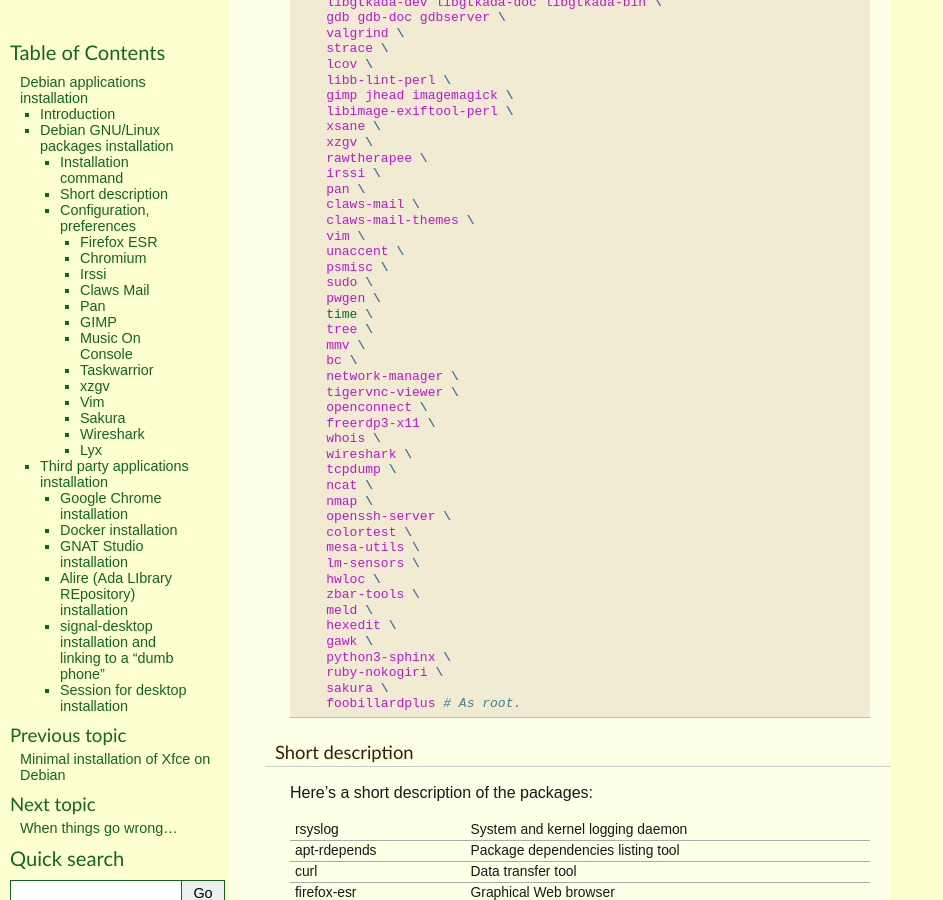
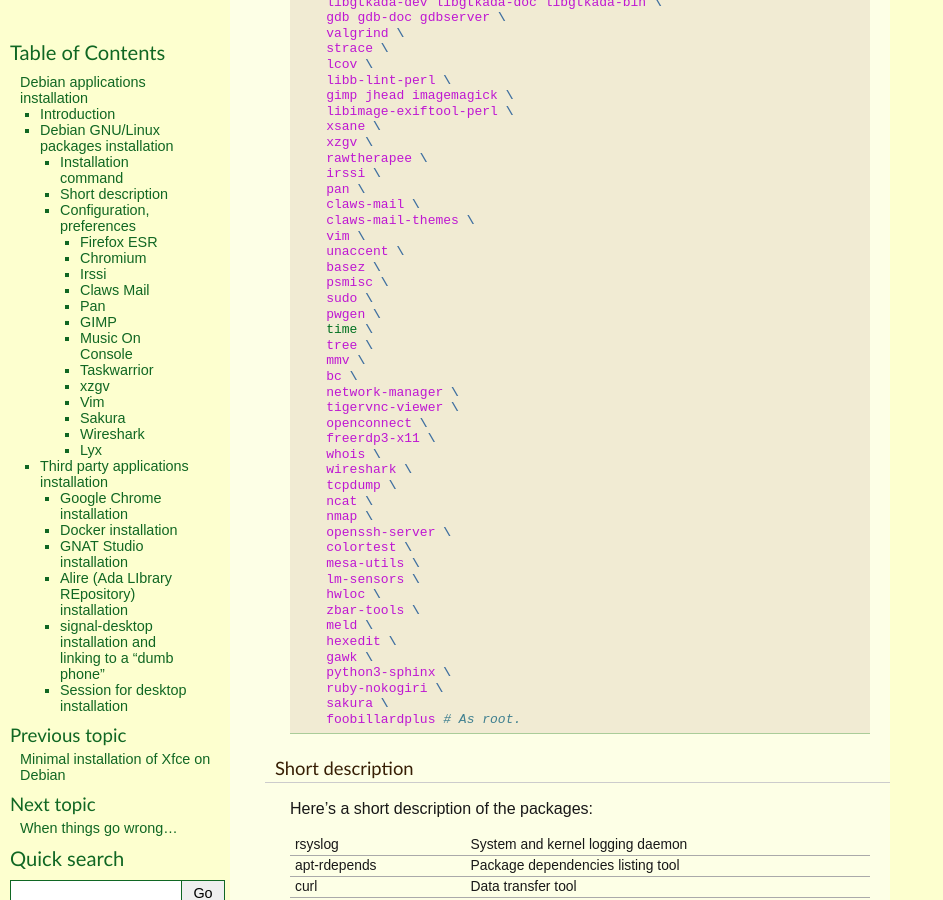
Before and after one commit to thierr26/thierr26_personal_notes_sphinx_sources, a Sphinx documentation site: the page built from source/debian_apps_install.rst, in a window 1280 px wide and 900 px high, scrolled down 1812 px. Shown: the whole window, without its empty margins (0-943 px from the left). Built offline with Sphinx 7.4.7, drawn with Linux system fonts in a browser that asks for light colours; some of the changed text lies outside the part shown.

Commit message:
Add basez to Debian app. page

```diff
--- a/source/debian_apps_install.rst
+++ b/source/debian_apps_install.rst
@@ -97,6 +97,7 @@
       claws-mail-themes \
       vim \
       unaccent \
+      basez \
       psmisc \
       sudo \
       pwgen \
@@ -268,6 +269,8 @@
     - Vim text editor
   * - unaccent
     - Tool to replace accented letters by unaccented equivalent
+  * - basez
+    - Base 16/32/64 encoder/decoder
   * - psmisc
     - killall, ...
   * - sudo
```
